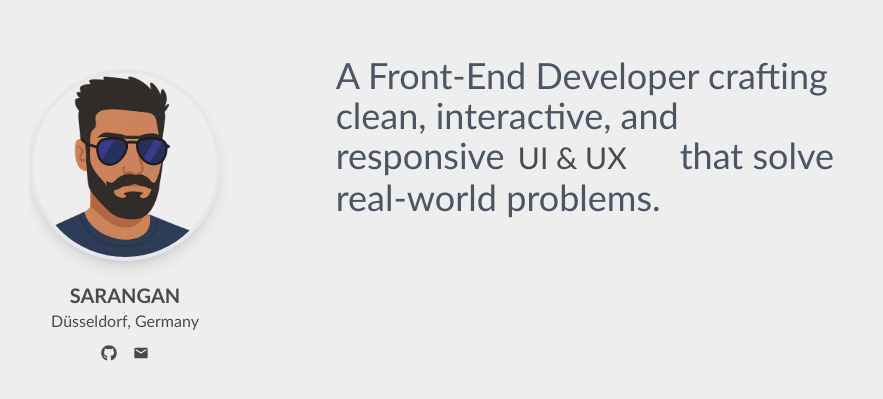
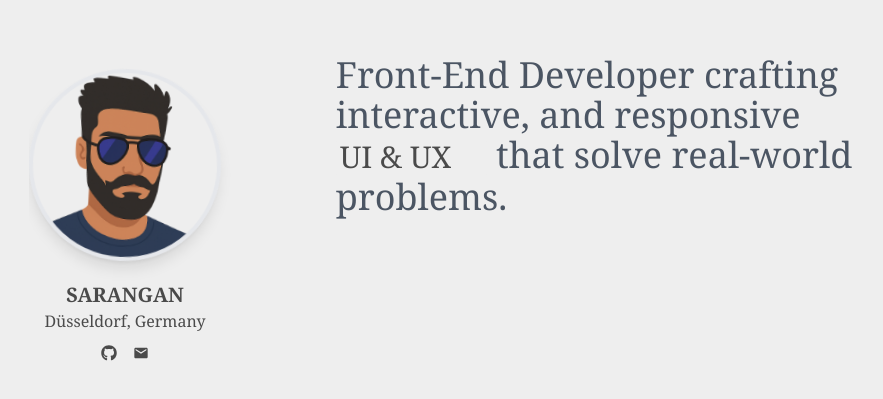
Before and after one commit to sarangan16/sarangan, a React (Create React App) app: page / in a window 1280 px wide. Shown: the part 185-584 px from the top of the page, without its empty margins (187-1070 px from the left). Built offline with nearby package versions, Linux system fonts and the light colour scheme.

Commit message:
changes in design and gsap

```diff
--- a/src/App.css
+++ b/src/App.css
@@ -1,5 +1,5 @@
 *{
-  font-family: 'Trebuchet MS', sans-serif;
+  font-family: Cambria, Cochin, Georgia, Times, 'Times New Roman', serif;
   background-color: #EEEEEE;
   color: #4A4A4A			;
 }
--- a/src/components/Hero.jsx
+++ b/src/components/Hero.jsx
@@ -17,6 +17,7 @@ const Hero = () => {
   const stackSectionRef = useRef(null);
   const projectsSectionRef = useRef(null);
   const leftBlockRef = useRef(null);
+  const imgRef = useRef(null);
 
   const [leftContent, setLeftContent] = useState("default");
 
@@ -40,6 +41,14 @@ const Hero = () => {
         },
       }
     );
+    gsap.from(imgRef.current, {
+      rotation: 3,
+      duration: 4,
+      yoyo: true,
+      repeat: -1,
+      ease: "power1.inOut",
+      transformOrigin: "50% 50%",
+    });
 
     ScrollTrigger.create({
       trigger: stackSectionRef.current,
@@ -79,6 +88,7 @@ const Hero = () => {
               {leftContent === "default" && (
                 <>
                   <img
+                    ref={imgRef}
                     src={myImage}
                     alt="Sarangan profile"
                     className="w-48 h-48 object-cover rounded-full shadow-lg border-4 border-gray-200"
@@ -110,9 +120,9 @@ const Hero = () => {
           style={{ paddingTop: "15rem" }}
           ref={scrollContainerRef}
         >
-          <div className="max-w-xl mx-auto md:text-left flex flex-col justify-start h-full mb-20">
-            <p className="mt-0 mb-6 text-4xl text-gray-600">
-              A Front-End Developer crafting clean, interactive, and responsive{" "}
+          <div className="max-w-xl mx-auto md:text-left flex flex-col justify-start h-full mb-20 ">
+            <p className="mt-0 mb-6 text-4xl text-gray-600 ">
+              Front-End Developer crafting interactive, and responsive{" "}
               <span
                 className="inline-block align-baseline"
                 style={{ width: "7.5ch" }}
--- a/src/components/Projects.jsx
+++ b/src/components/Projects.jsx
@@ -18,7 +18,7 @@ const projects = [
   {
     title: "Büro Krazy",
     description:
-      "A location-based app to find public offices (Bürgerservice) across Germany. Users can filter by needed services and book a mock appointment for demo purposes.",
+      "A location-based app to find public offices (Bürgerservice) across Germany. Users can filter by needed services and book a mock appointment for demo purposes. (Still in Process)",
     github: "https://github.com/sarangan16/buro_DE",
     live: "https://buro-de.vercel.app/",
   },
```
